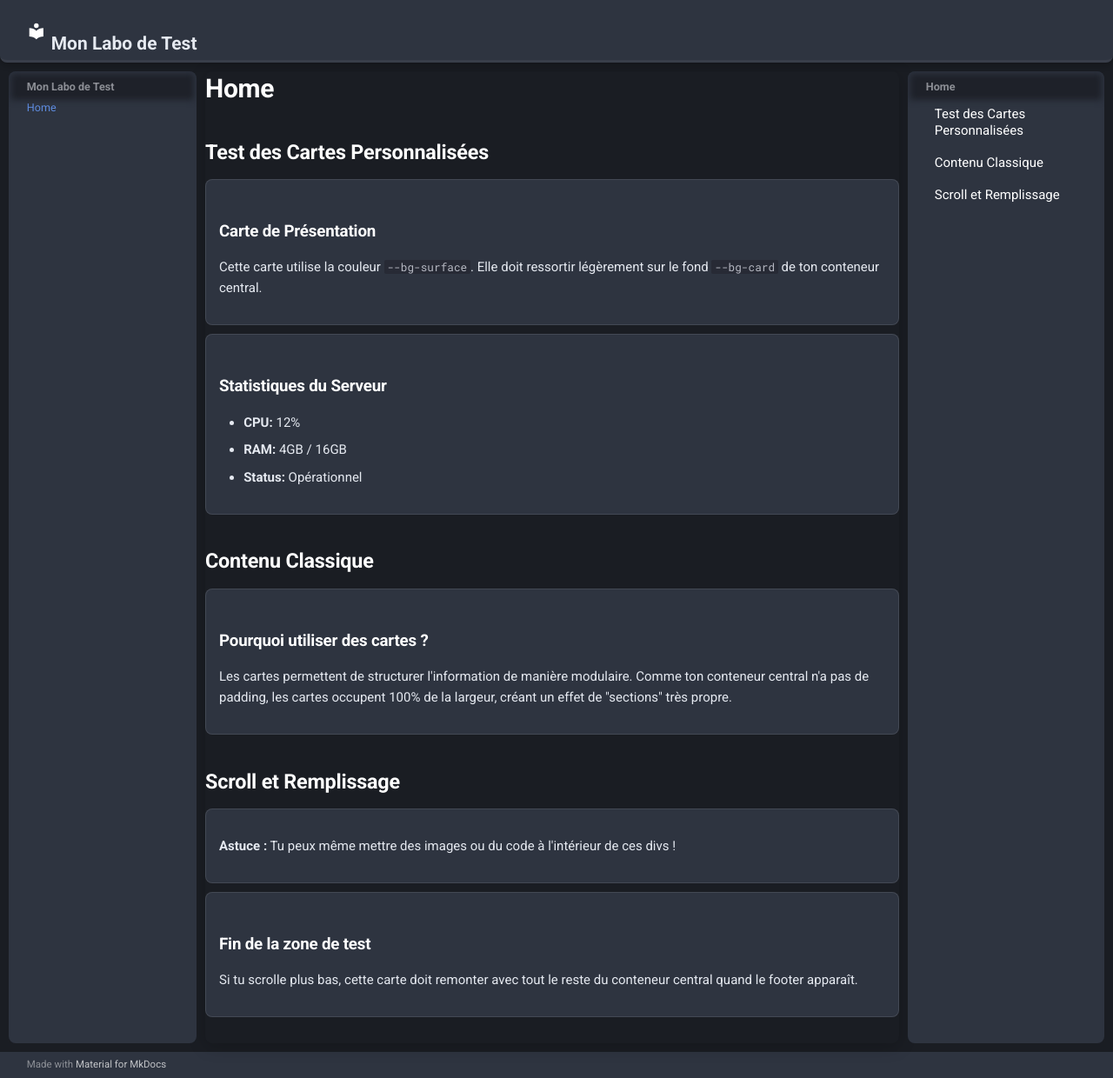
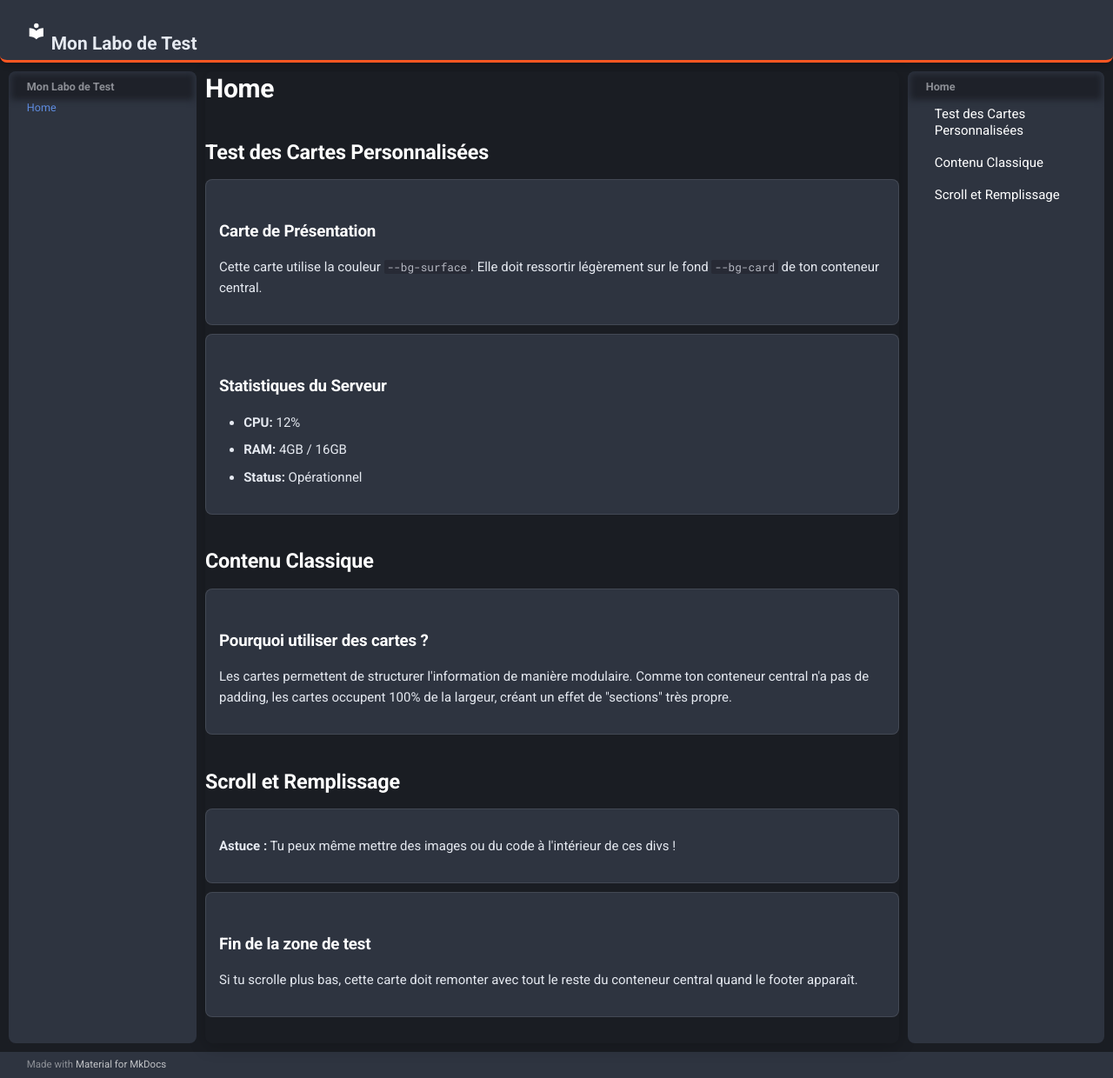
Before and after one commit to Lilevitchi/test-site, an MkDocs documentation site: the page built from docs/index.md, in a window 1280 px wide and 1240 px high. Shown: the whole window at 87% size. Built offline with MkDocs 1.6.1 and Material for MkDocs 9.7.7, drawn with Linux system fonts in a browser that asks for light colours.

Commit message:
Update extra.css

```diff
--- a/docs/stylesheets/extra.css
+++ b/docs/stylesheets/extra.css
@@ -103,7 +103,7 @@ body {
     background-color: var(--bg-surface);
     border-bottom-left-radius: var(--radius-md);
     border-bottom-right-radius: var(--radius-md);
-    border-bottom: 3px solid rgba(255, 255, 255, 0.05);
+    border-bottom: 3px solid var(--accent);
     z-index: 10;
   }
 
```
